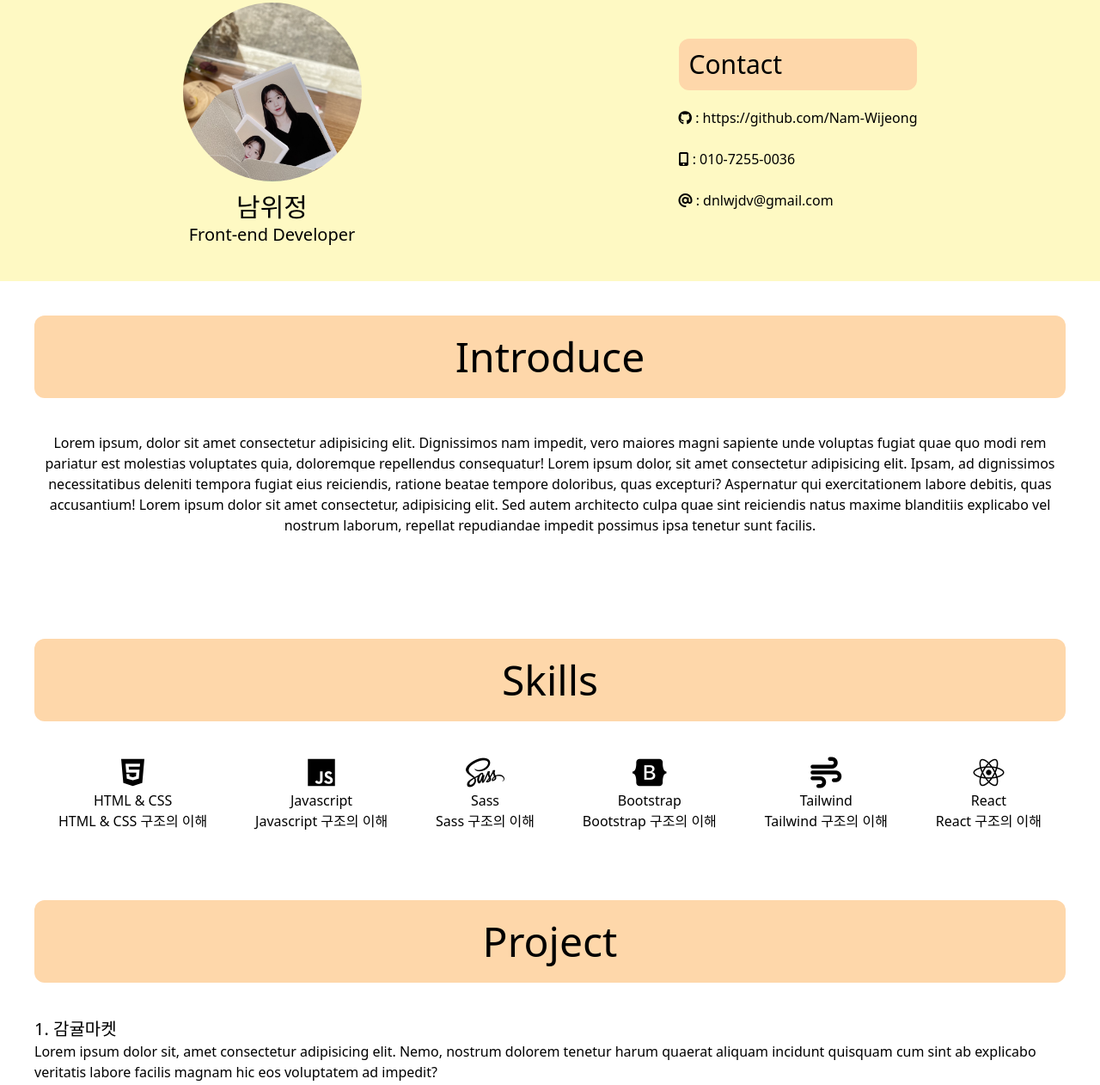
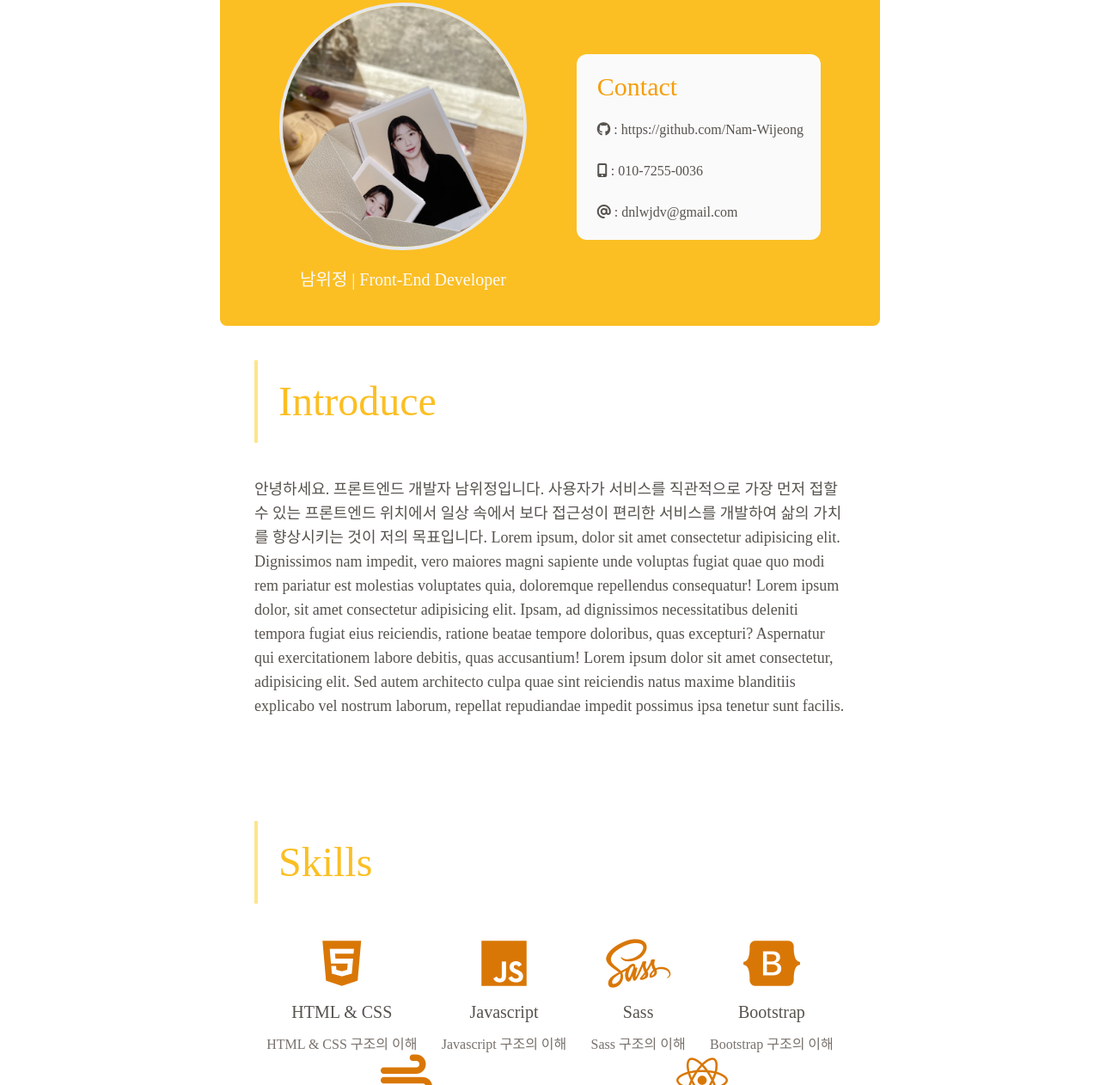
Before and after one commit to Nam-Wijeong/resume, a plain HTML site: page index.html in a window 1280 px wide. Shown: the part 37-1299 px from the top of the page at 86% size. Drawn offline with nearby package versions, Linux system fonts and the light colour scheme; a web font is replaced by a local one.

Commit message:
0427 update

```diff
--- a/index.html
+++ b/index.html
@@ -9,32 +9,36 @@
       src="https://kit.fontawesome.com/e3c06b9c00.js"
       crossorigin="anonymous"
     ></script>
+    <link rel="preconnect" href="https://fonts.googleapis.com">
+    <link rel="preconnect" href="https://fonts.gstatic.com" crossorigin>
+    <link href="https://fonts.googleapis.com/css2?family=Libre+Bodoni:wght@500&display=swap" rel="stylesheet">
+    <link rel="stylesheet" href="style.css">
     <title>천하제일 이력서 대회</title>
   </head>
   <body class="box-border">
-      <header class="bg-yellow-100">
+    <div class="m-auto w-3/5">
+      <header class="bg-amber-400 rounded-b-lg">
         <section
         class="flex flex-row justify-around items-center mr-auto p-10"
       >
       <div class="text-center">
-            <img src="image/profile.jpg" alt="프로필사진" class="rounded-full w-52" />
-            <h2 class="text-3xl mt-3">남위정</h2>
-            <p class="text-xl">Front-end Developer</p>
+        <img src="image/profile.jpg" alt="프로필사진" class="border-4 rounded-full w-72" />
+        <h2 class="inline-block text-xl mt-5 text-neutral-50">남위정 | Front-End Developer</h2>
       </div>
 
-            <div class="pl-6">
-              <h2 class="bg-orange-200 text-3xl mb-5 p-3 rounded-xl">Contact</h2>
-              <p>
+        <div class="bg-neutral-50 pl-6 p-5 rounded-xl">
+          <h2 class="text-amber-500 text-3xl mb-5 rounded-xl">Contact</h2>
+          <p class="text-stone-600">
               <i class="fa-brands fa-github"></i>
                 : https://github.com/Nam-Wijeong
             </p>
             <br>
-                <p>
+            <p class="text-stone-600">
                 <i class="fa-solid fa-mobile-screen-button"></i>
                 : 010-7255-0036
             </p>
             <br>
-                <a href="mailto:dnlwjdv@gmail.com">
+            <a class="text-stone-600" href="mailto:dnlwjdv@gmail.com">
                 <i class="fa-solid fa-at"></i>
                 : dnlwjdv@gmail.com
             </a>
@@ -42,60 +46,64 @@
       </section>
       </header>
 
-        <section class="mb-10 p-10 text-center">
-            <h2 class="bg-orange-200 text-5xl text-center p-6 mb-10 rounded-xl">Introduce</h2>
-            <p>
+    <section class="mb-10 p-10 ">
+        <h2 class="border-amber-200 border-l-4 text-amber-400 text-5xl p-6 mb-10">Introduce</h2>
+        <p class="text-lg text-stone-600">
+          안녕하세요. 프론트엔드 개발자 남위정입니다.
+          사용자가 서비스를 직관적으로 가장 먼저 접할 수 있는 프론트엔드 위치에서 일상 속에서 보다 접근성이 편리한 서비스를 개발하여 삶의 가치를 향상시키는 것이 저의 목표입니다.
           Lorem ipsum, dolor sit amet consectetur adipisicing elit. Dignissimos nam impedit, vero maiores magni sapiente unde voluptas fugiat quae quo modi rem pariatur est molestias voluptates quia, doloremque repellendus consequatur!
           Lorem ipsum dolor, sit amet consectetur adipisicing elit. Ipsam, ad dignissimos necessitatibus deleniti tempora fugiat eius reiciendis, ratione beatae tempore doloribus, quas excepturi? Aspernatur qui exercitationem labore debitis, quas accusantium! Lorem ipsum dolor sit amet consectetur, adipisicing elit. Sed autem architecto culpa quae sint reiciendis natus maxime blanditiis explicabo vel nostrum laborum, repellat repudiandae impedit possimus ipsa tenetur sunt facilis.
         </p>
       </section>
 
-        <section class="p-10 text-center">
-          <h2 class="bg-orange-200 text-5xl p-6 mb-10 rounded-xl">Skills</h2>
+    <section class="p-10">
+      <h2 class="border-amber-200 border-l-4 text-amber-400 text-5xl p-6 mb-10">Skills</h2>
       </p>
       <div class="flex flex-wrap justify-around">
-            <div>
-              <i class="fa-brands fa-html5 text-4xl"></i>
-              <h3>HTML & CSS</h3>
-              <p>HTML & CSS 구조의 이해</p>
+        <div class="text-center">
+          <i class="text-amber-600 fa-brands fa-html5 text-6xl"></i>
+          <h3 class="m-3 text-stone-600 text-xl">HTML & CSS</h3>
+          <p class="text-stone-500">HTML & CSS 구조의 이해</p>
         </div>
-            <div>
-              <i class="fa-brands fa-js text-4xl"></i>
-              <h3>Javascript</h3>
-              <p>Javascript 구조의 이해</p>
+        <div class="text-center">
+          <i class="text-amber-600 fa-brands fa-js text-6xl"></i>
+          <h3 class="m-3 text-stone-600 text-xl">Javascript</h3>
+          <p class="text-stone-500">Javascript 구조의 이해</p>
         </div>
-            <div>
-              <i class="fa-brands fa-sass text-4xl"></i>
-              <h3>Sass</h3>
-              <p>Sass 구조의 이해</p>
+        <div class="text-center">
+          <i class="text-amber-600 fa-brands fa-sass text-6xl"></i>
+          <h3 class="m-3 text-stone-600 text-xl">Sass</h3>
+          <p class="text-stone-500">Sass 구조의 이해</p>
         </div>
-            <div>
-              <i class="fa-brands fa-bootstrap text-4xl"></i>
-              <h3>Bootstrap</h3>
-              <p>Bootstrap 구조의 이해</p>
+        <div class="text-center">
+          <i class="text-amber-600 fa-brands fa-bootstrap text-6xl"></i>
+          <h3 class="m-3 text-stone-600 text-xl">Bootstrap</h3>
+          <p class="text-stone-500">Bootstrap 구조의 이해</p>
         </div>
-            <div>
-              <i class="fa-solid fa-wind text-4xl"></i>
-              <h3>Tailwind</h3>
-              <p>Tailwind 구조의 이해</p>
+        <div class="text-center">
+          <i class="text-amber-600 fa-solid fa-wind text-6xl"></i>
+          <h3 class="m-3 text-stone-600 text-xl">Tailwind</h3>
+          <p class="text-stone-500">Tailwind 구조의 이해</p>
         </div>
-            <div>
-              <i class="fa-brands fa-react text-4xl"></i>
-              <h3>React</h3>
-              <p>React 구조의 이해</p>
+        <div class="text-center">
+          <i class="text-amber-600 fa-brands fa-react text-6xl"></i>
+          <h3 class="m-3 text-stone-600 text-xl">React</h3>
+          <p class="text-stone-500">React 구조의 이해</p>
         </div>
       </div>
     </section>
 
     <section class="mb-10 p-10 ">
-            <h2 class="text-center bg-orange-200 text-5xl p-6 mb-10 rounded-xl">Project</h2>
-            <div class="text-xl">1. 감귤마켓</div>
-            <p class="mb-5">Lorem ipsum dolor sit, amet consectetur adipisicing elit. Nemo, nostrum dolorem tenetur harum quaerat aliquam incidunt quisquam cum sint ab explicabo veritatis labore facilis magnam hic eos voluptatem ad impedit?</p>
-            <div class="text-xl">2. 밴딩머신</div>
-            <p class="mb-5">Lorem ipsum dolor sit, amet consectetur adipisicing elit. Nemo, nostrum dolorem tenetur harum quaerat aliquam incidunt quisquam cum sint ab explicabo veritatis labore facilis magnam hic eos voluptatem ad impedit?</p>
-            <div class="text-xl">3. 1만 시간의 법칙</div>
-            <p class="mb-5">Lorem ipsum dolor sit, amet consectetur adipisicing elit. Nemo, nostrum dolorem tenetur harum quaerat aliquam incidunt quisquam cum sint ab explicabo veritatis labore facilis magnam hic eos voluptatem ad impedit?</p>
+        <h2 class="border-amber-200 border-l-4 text-amber-400 text-5xl p-6 mt-10 mb-10">Project</h2>
+        <div class="text-stone-600 text-xl mb-3">1. 감귤마켓(1주일)</div>
+        <p class="text-stone-500 mb-10">▷ Lorem ipsum dolor sit, amet consectetur adipisicing elit. Nemo, nostrum dolorem tenetur harum quaerat aliquam incidunt quisquam cum sint ab explicabo veritatis labore facilis magnam hic eos voluptatem ad impedit?</p>
+        <div class="text-stone-600 text-xl mb-3">2. 밴딩머신(2일)</div>
+        <p class="text-stone-500 mb-10">▷ Lorem ipsum dolor sit, amet consectetur adipisicing elit. Nemo, nostrum dolorem tenetur harum quaerat aliquam incidunt quisquam cum sint ab explicabo veritatis labore facilis magnam hic eos voluptatem ad impedit?</p>
+        <div class="text-stone-600 text-xl mb-3">3. 1만 시간의 법칙(1일)</div>
+        <p class="text-stone-500 mb-10">▷ Lorem ipsum dolor sit, amet consectetur adipisicing elit. Nemo, nostrum dolorem tenetur harum quaerat aliquam incidunt quisquam cum sint ab explicabo veritatis labore facilis magnam hic eos voluptatem ad impedit?</p>
+        <div class="text-stone-600 text-xl mb-3">3. 랜딩 페이지(3일)</div>
+        <p class="text-stone-500 mb-10">▷ Lorem ipsum dolor sit, amet consectetur adipisicing elit. Nemo, nostrum dolorem tenetur harum quaerat aliquam incidunt quisquam cum sint ab explicabo veritatis labore facilis magnam hic eos voluptatem ad impedit?</p>
       </section>
-
+    </div>
   </body>
 </html>
--- /dev/null
+++ b/style.css
@@ -0,0 +1,11 @@
+body {
+  font-family: 'GmarketSansMedium';
+}
+
+@font-face {
+  font-family: 'GmarketSansMedium';
+  src: url('https://cdn.jsdelivr.net/gh/projectnoonnu/noonfonts_2001@1.1/GmarketSansMedium.woff')
+    format('woff');
+  font-weight: normal;
+  font-style: normal;
+}
```
Lines whose indentation alone changed are shown as unchanged.
